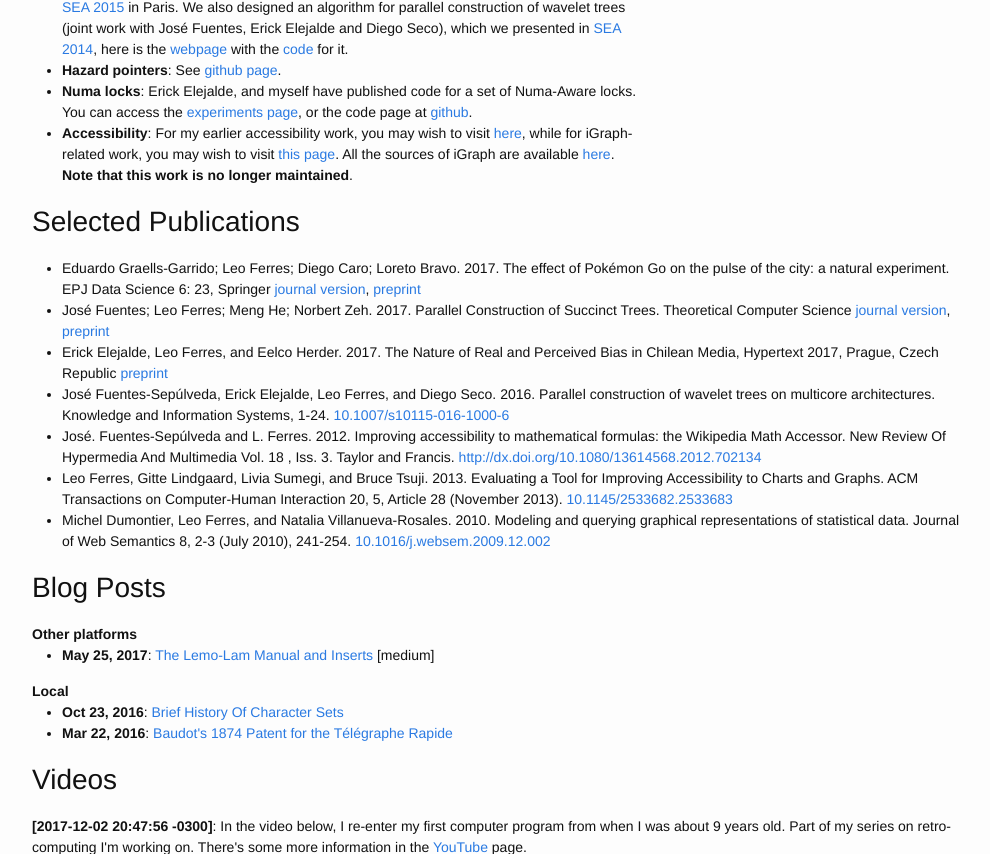
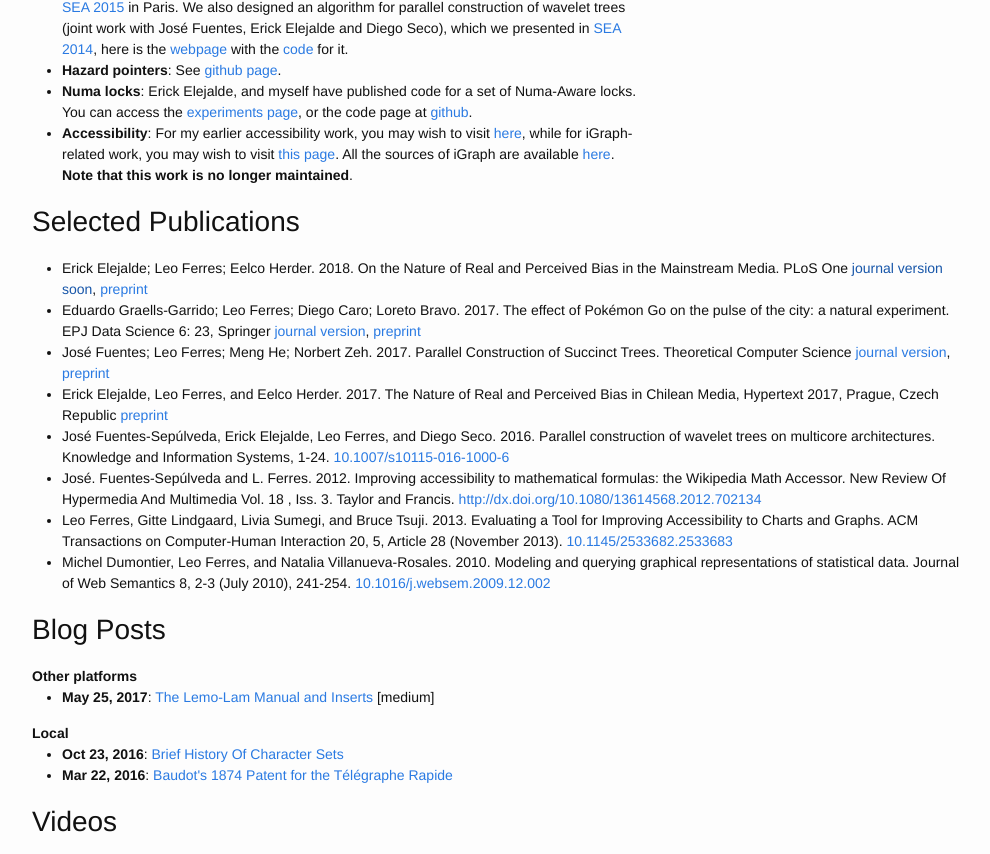
Before and after one commit to leoferres/leoferres.github.io, a Jekyll site: the page built from index.html, in a window 1280 px wide and 900 px high, scrolled down 623 px, cut to the strip 0-854 px from the top of the window. Shown: the whole strip, without its empty margins (138-1128 px from the left). Built offline with Jekyll 4.4.1, drawn with Linux system fonts in a browser that asks for light colours; comment, search, counter and statistics services are not loaded.

Commit message:
added polquiz to index

```diff
--- a/index.html
+++ b/index.html
@@ -96,6 +96,10 @@ layout: default
 
   <h1>Selected Publications</h1>
   <ul>
+    <li>
+       Erick Elejalde; Leo Ferres; Eelco Herder. 2018. On the Nature of Real and Perceived Bias in the Mainstream Media. PLoS One <a href="">journal
+       version soon</a>, <a href="http://leoferres.info/pubs/PolQuiz.pdf">preprint</a>
+    </li>
         <li>
        Eduardo Graells-Garrido; Leo Ferres; Diego Caro; Loreto
        Bravo. 2017. The effect of Pokémon Go on the pulse of the city:
```
